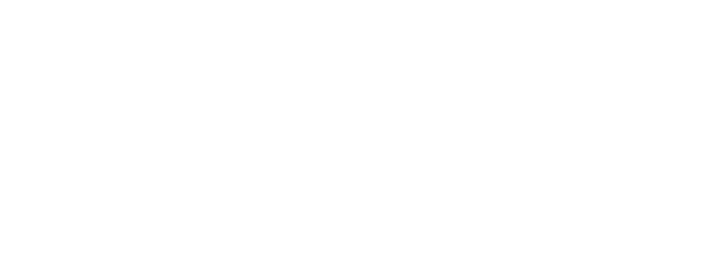
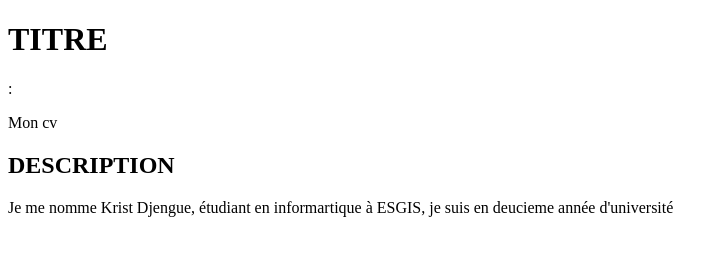
Before and after one commit to akdi2004/mon-cv, a plain HTML site: page index.html in a window 1280 px wide. Shown: the whole page, without its empty margins (0-728 px from the left). Drawn offline with Linux system fonts and the light colour scheme.

Commit message:
mise en place de la section description

```diff
--- a/index.html
+++ b/index.html
@@ -8,6 +8,8 @@
     <link rel="stylesheet" href="style.css">
 </head>
 <body>
+    <h1>TITRE</h1> : <p> Mon cv</p>
+    <h2>DESCRIPTION</h2><p>Je me nomme Krist Djengue, étudiant en informartique à ESGIS, je suis en deucieme année d'université</p>
 
 </body>
 </html>
```
